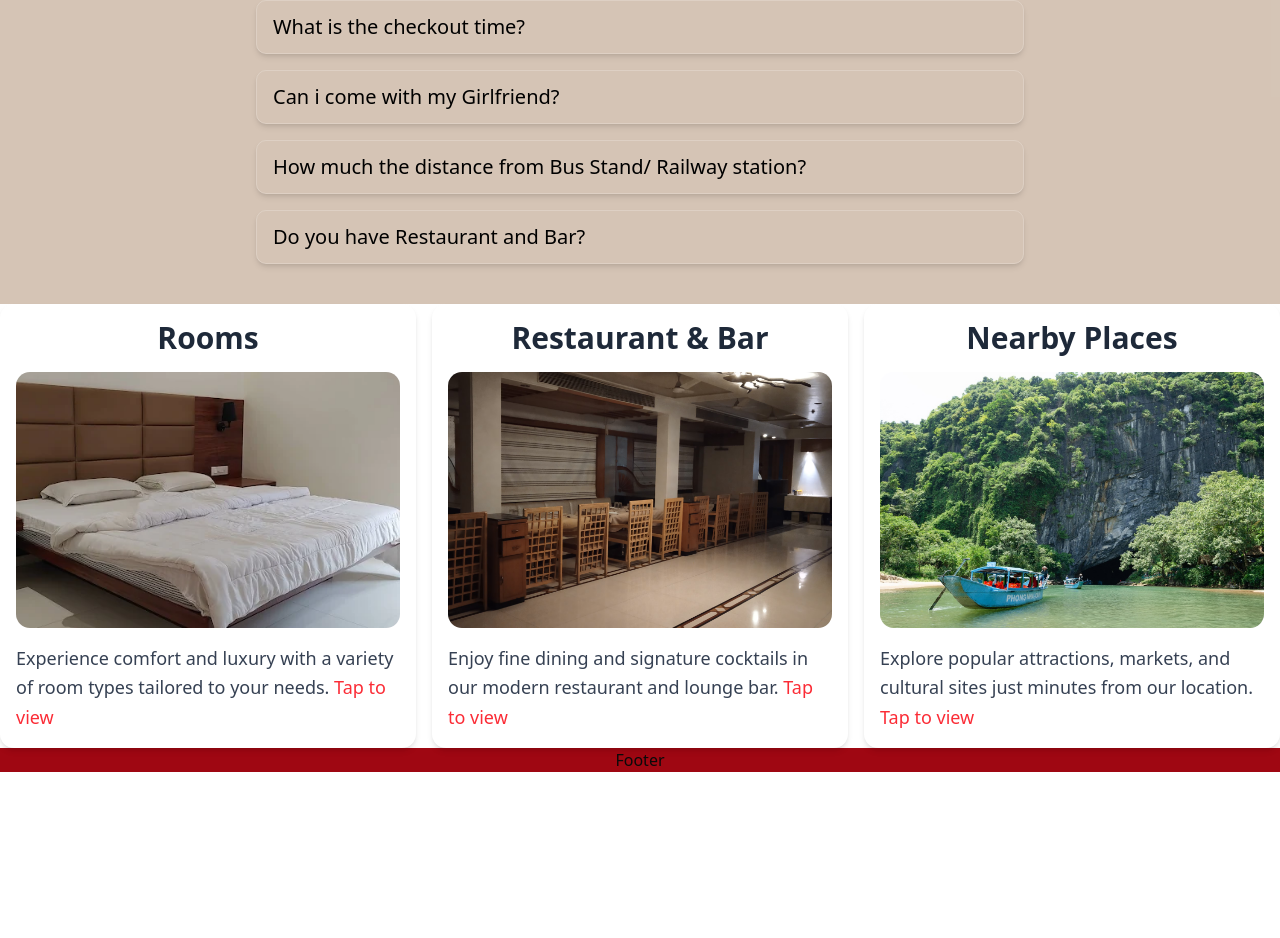
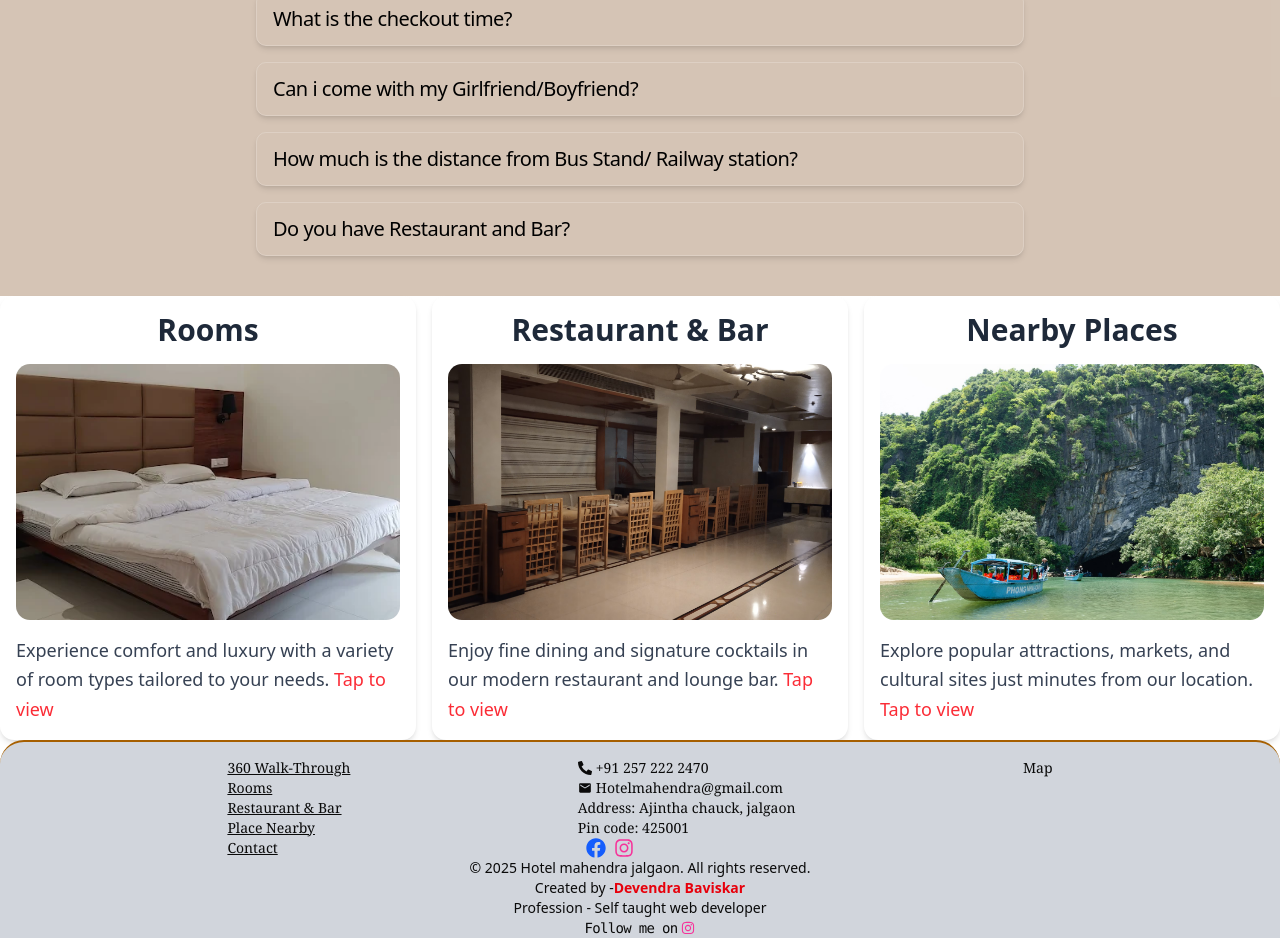
Before and after one commit to devabaviskar1999/Mahendra, a React (Vite) app in the folder frontend/: page / in a window 1280 px wide. Shown: the part 920-1858 px from the top of the page. Before the commit the page ends 1692 px from the top, so only its background shows below. Built offline with nearby package versions, Linux system fonts and the light colour scheme.

Commit message:
footer completed

```diff
--- a/frontend/package.json
+++ b/frontend/package.json
@@ -17,6 +17,7 @@
     "lucide-react": "^0.509.0",
     "react": "^19.0.0",
     "react-dom": "^19.0.0",
+    "react-icons": "^5.5.0",
     "react-loading-skeleton": "^3.5.0",
     "react-router-dom": "^7.5.3",
     "tailwind-merge": "^3.3.0",
--- a/frontend/src/App.tsx
+++ b/frontend/src/App.tsx
@@ -9,7 +9,7 @@ export default function App() {
       <div className="flex-1 ">
         <AppRoutes />
       </div>
-      <footer className="bg-red-800 w-full text-center">
+      <footer className="">
         <Footer />
       </footer>
     </div>
--- a/frontend/src/components/Footer.tsx
+++ b/frontend/src/components/Footer.tsx
@@ -1,7 +1,111 @@
+import { Link } from "react-router-dom";
+import { FaFacebook, FaInstagram } from "react-icons/fa";
+import { FaPhoneAlt } from "react-icons/fa";
+import { MdEmail } from "react-icons/md";
 export default function Footer() {
   return (
-    <>
-      <h1>Footer</h1>
-    </>
+    <div className="w-full relative text-sm flex min-h-auto rounded-t-3xl border-t-2 border-yellow-700 bg-gray-300 flex-col md:justify-evenly font-serif">
+      <div className="flex relative flex-row justify-around pt-4 md:justify-evenly ">
+        <div className="">
+          <ul>
+            <li>
+              <Link
+                to={"/360-walk-through"}
+                className="hover:text-red-600 active:scale-95 transition duration-100 underline"
+              >
+                360 Walk-Through
+              </Link>
+            </li>
+            <li>
+              <Link
+                to={"/rooms"}
+                className="hover:text-red-600 active:scale-95 transition duration-100 underline"
+              >
+                Rooms
+              </Link>
+            </li>
+            <li>
+              <Link
+                to={"/restaurant-and-bar"}
+                className="hover:text-red-600 active:scale-95 transition duration-100 underline"
+              >
+                Restaurant & Bar
+              </Link>
+            </li>
+            <li>
+              <Link
+                to={"/nearby-places"}
+                className="hover:text-red-600 active:scale-95 transition duration-100 underline"
+              >
+                Place Nearby
+              </Link>
+            </li>
+            <li>
+              <Link
+                to={"/contact"}
+                className="hover:text-red-600 active:scale-95 transition duration-100 underline"
+              >
+                Contact
+              </Link>
+            </li>
+          </ul>
+        </div>
+        <div className=" block border-dashed border-r-2 pl-8 border-black md:hidden"></div>
+        <div className="flex flex-col items-start ">
+          <p className="flex flex-row gap-x-1 items-center">
+            <FaPhoneAlt className="text-sm" /> +91 257 222 2470
+          </p>
+          <p className="flex flex-row gap-x-1 items-center">
+            <MdEmail className="text-sm" /> Hotelmahendra@gmail.com
+          </p>
+          <p>Address: Ajintha chauck, jalgaon</p>
+          <p>Pin code: 425001</p>
+          <div className="ml-2 flex flex-row gap-x-2">
+            <a
+              href="https://facebook.com/hotelmahendra"
+              target="_blank"
+              rel="noopener noreferrer"
+            >
+              <FaFacebook className="text-blue-600 text-xl lg:hover:text-blue-800 lg:transition lg:duration-300" />
+            </a>
+            <a
+              href="https://instagram.com/hotelmahendra"
+              target="_blank"
+              rel="noopener noreferrer"
+            >
+              <FaInstagram className="text-pink-500 text-xl lg:hover:text-blue-800 lg:transition lg:duration-300" />
+            </a>
+          </div>
+        </div>
+        <div className="hidden md:block">
+          <h4>Map</h4>
+        </div>
+      </div>
+      <div className="flex flex-col items-center font-sans">
+        <p>
+          © {new Date().getFullYear()} Hotel mahendra jalgaon. All rights
+          reserved.
+        </p>
+        <div className="flex flex-col items-center font-sans">
+          <span className="">
+            Created by -
+            <span className="font-semibold text-red-600">
+              Devendra Baviskar
+            </span>
+          </span>
+          <span> Profession - Self taught web developer</span>
+          <div className="font-mono flex flex-row items-center gap-x-1">
+            <span className="tracking-tighter">Follow me on</span>
+            <a
+              href="https://instagram.com/dev_22kr"
+              target="_blank"
+              rel="noopener noreferrer"
+            >
+              <FaInstagram className="text-pink-500 lg:hover:text-blue-800 lg:transition lg:duration-300" />
+            </a>
+          </div>
+        </div>
+      </div>
+    </div>
   );
 }
--- a/frontend/src/pages/homeComponent/coconut/Coconut.tsx
+++ b/frontend/src/pages/homeComponent/coconut/Coconut.tsx
@@ -4,11 +4,15 @@ import {
   AccordionItem,
   AccordionTrigger,
 } from "@radix-ui/react-accordion";
-
+<a
+  href="https://instagram.com/dev_22kr"
+  target="_blank"
+  rel="noopener noreferrer"
+></a>;
 const Coconut = () => {
   return (
-    <div className="flex flex-col items-center w-full h-auto bg-yellow-900/30 text-black pt-5 pb-10">
-      <div className="mb-6 text-center">
+    <div className="flex flex-col rounded-b-3xl md:rounded-none items-center w-full h-auto bg-yellow-900/30 text-black pt-5 md:pb-10">
+      <div className="mb-4 text-center">
         <h2 className="text-2xl md:text-4xl lg:text-5xl font-semibold text-black ">
           Answers to your Questions
         </h2>
@@ -21,7 +25,7 @@ const Coconut = () => {
               value={value}
               className="border border-white/20 rounded-lg shadow-md transition-shadow duration-300 hover:shadow-xl"
             >
-              <AccordionTrigger className="w-full px-4 py-3 text-left text-lg md:text-xl font-medium transition-all duration-300 hover:underline hover:text-black-300 hover:cursor-pointer">
+              <AccordionTrigger className="tracking-tight  w-full px-4 py-3 text-left text-md md:text-xl font-medium transition-all duration-300 hover:underline hover:text-black-300 hover:cursor-pointer">
                 {question}
               </AccordionTrigger>
               <AccordionContent className="px-4 py-3 text-black text-sm md:text-lg transition-all duration-300 font-serif">
@@ -49,18 +53,20 @@ const accordionData = [
   },
   {
     value: "item-3",
-    question: "Can i come with my Girlfriend?",
+    question: "Can i come with my Girlfriend/Boyfriend?",
     answer: "Yes. you can but your girlfriend age should be 18+.",
   },
   {
     value: "item-4",
-    question: "How much the distance from Bus Stand/ Railway station?",
-    answer: "From Railway station the distance will be 2km and from Bus stand it is around 2.5km. You can get shared auto rikshaws and the reasonable fair from BusStand should be max 30Rs/person and from Railway station it should be around 20Rs/person.",
+    question: "How much is the distance from Bus Stand/ Railway station?",
+    answer:
+      "From Railway station the distance will be 2km and from Bus stand it is around 2.5km. You can get shared auto rickshaws and the reasonable fair from BusStand should be max 30Rs/person and from Railway station it should be around 20Rs/person.",
   },
   {
     value: "item-5",
     question: "Do you have Restaurant and Bar?",
-    answer: "Yes, we do have Restaurant and bar. You can order food and drinks from your room. We have a wide variety of food and drinks available.",
+    answer:
+      "Yes, we do have Restaurant and bar. You can order food and drinks from your room. We have a wide variety of food and drinks available.",
   },
 ];
 
```
Also changed, not shown: 1 other file (tests, documents, lock files or other folders).
